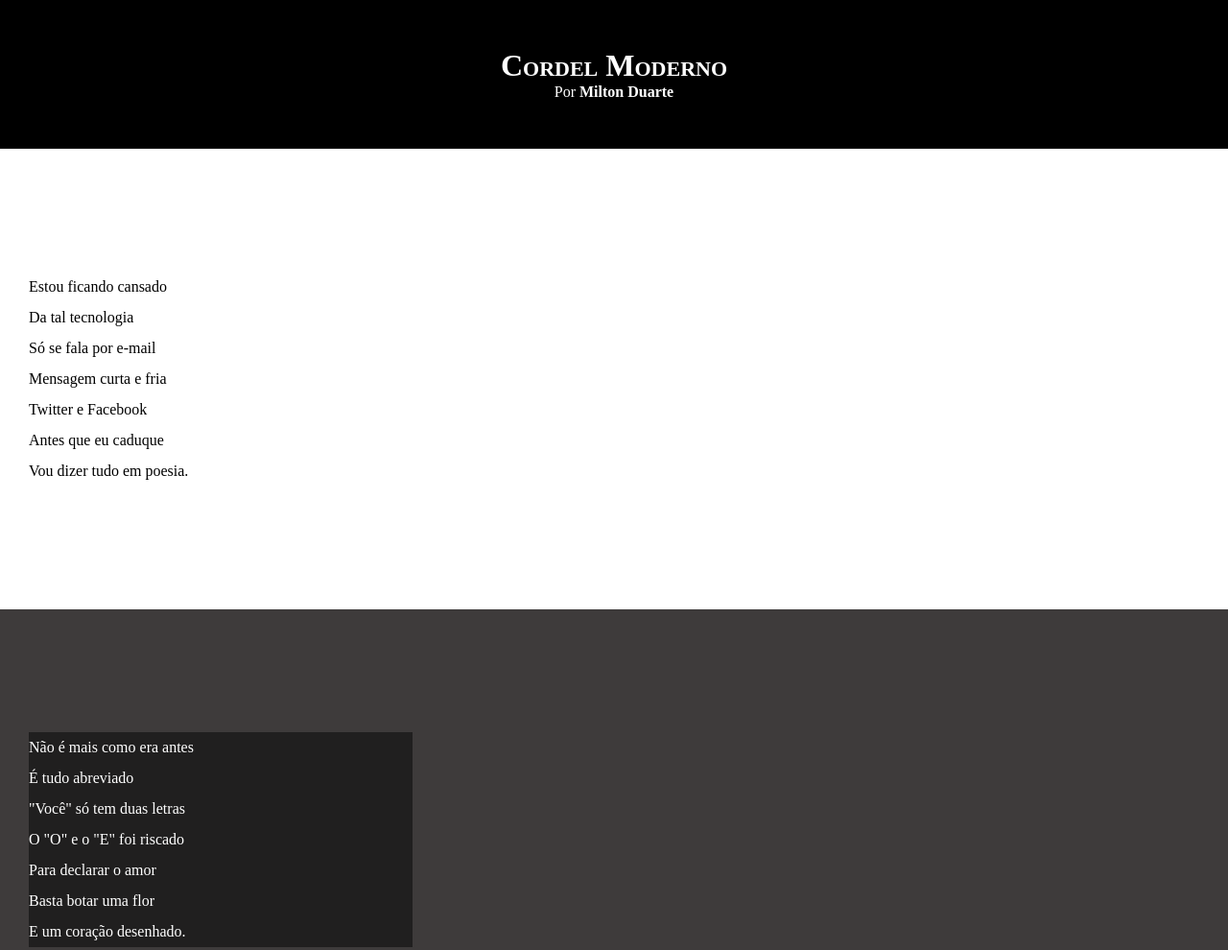
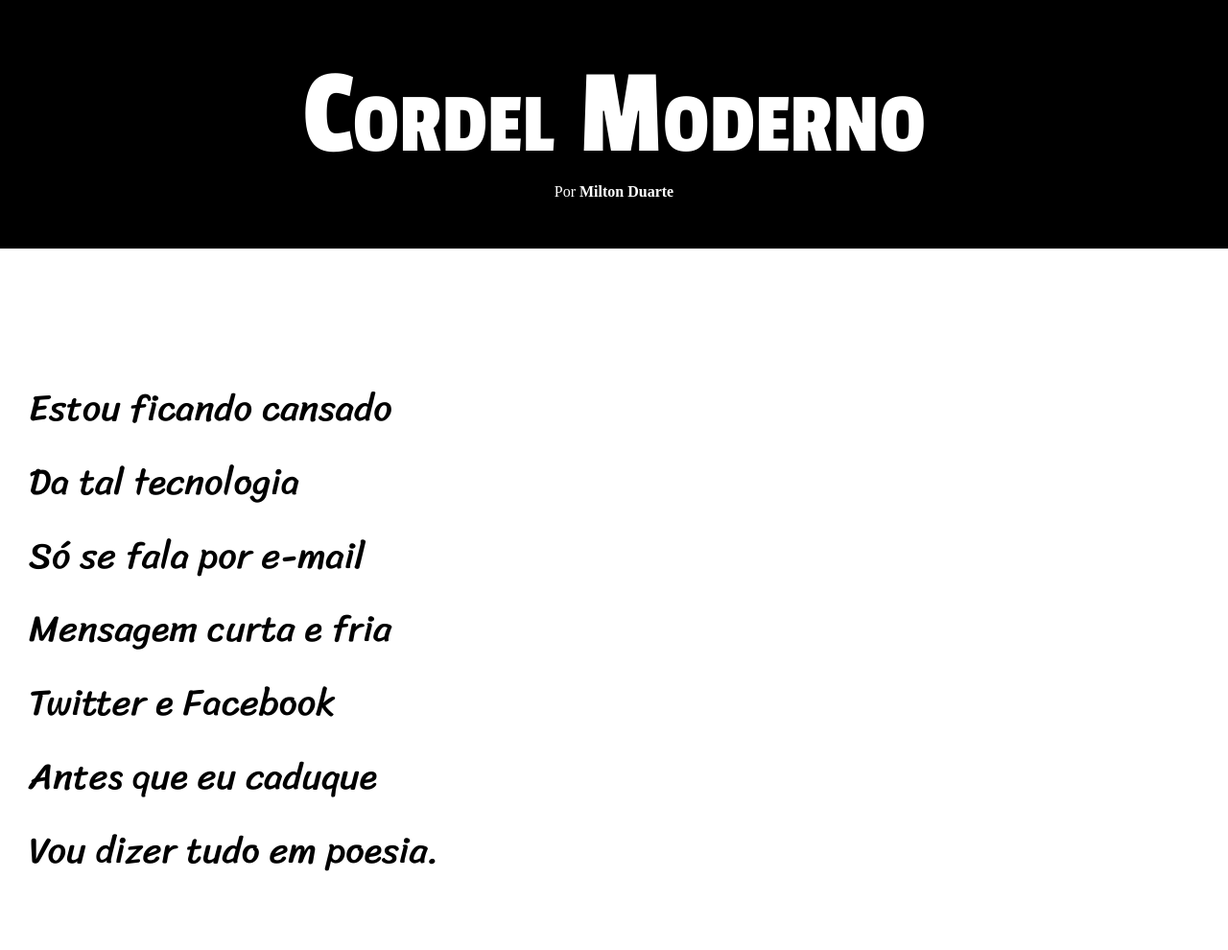
Before and after one commit to LucasCunhaAlmeida/Aprendendo-HTML5-CSS3, a plain HTML site: page exercícios modulo 3/desafios/desafio 12/index.html in a window 1280 px wide. Shown: the top 990 px of the page at 96% size. Drawn offline with Linux system fonts and the light colour scheme.

Commit message:
Escolha de fontes e ajustes no CSS

```diff
--- a/exercícios modulo 3/desafios/desafio 12/style.css
+++ b/exercícios modulo 3/desafios/desafio 12/style.css
@@ -1,4 +1,5 @@
 @charset "UTF-8";
+@import url('https://fonts.googleapis.com/css2?family=Passion+One&family=Sriracha&display=swap');
 
 *{
     margin: 0px;
@@ -20,6 +21,10 @@ header{
 header > h1{
     padding-top: 50px;
     font-variant: small-caps;
+    font-family: "Passion One", sans-serif;
+    font-weight: 400;
+    font-style: normal;
+    font-size: 10vw;
 }
 
 header > p{
@@ -35,26 +40,30 @@ a{
 a:hover{
     text-decoration: underline;
 }
-.normal{
-    background-color: white;
-    color: black;
-}
 
 section{
     padding-top: 10%;
     padding-bottom: 10%;
     line-height: 2em;
     padding-left: 30px;
+    font-family: "Sriracha", cursive;
+    font-weight: 400;
+    font-style: normal;
+    font-size: 3vw;
+}
+
+.normal{
+    background-color: white;
+    color: black;
 }
 
 .imagem{
     background-color: rgb(62, 59, 59);
     color: white;
-
 }
 
 .imagem > p{
-    width: 400px;
+    display: inline-block;
     background-color: rgba(0, 0, 0, 0.48);
 }
 
```
